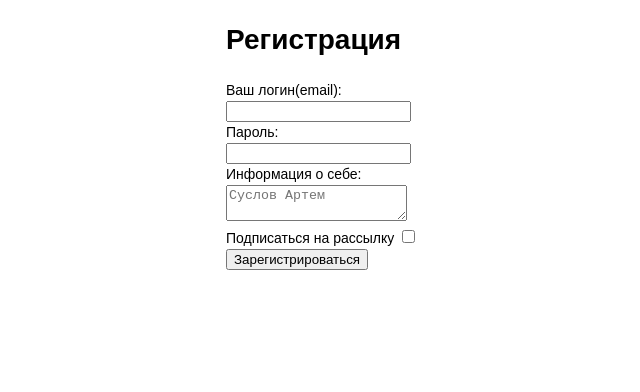
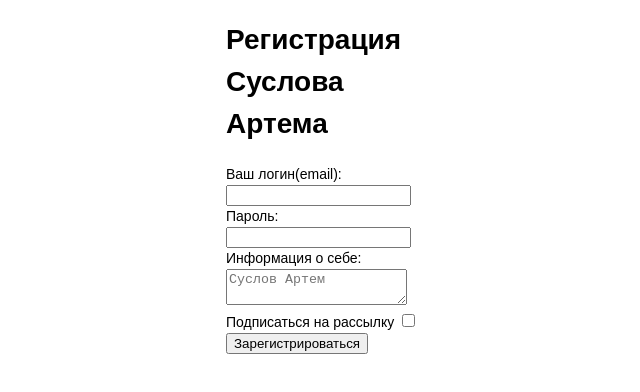
Before and after one commit to IS18game/Forms, a plain HTML site: page index.html in a window 1280 px wide. Shown: the whole page, without its empty margins (314-954 px from the left). Drawn offline with Linux system fonts and the light colour scheme.

Commit message:
Add files via upload

```diff
--- a/index.html
+++ b/index.html
@@ -10,7 +10,7 @@
 <body>
     <main>
         <form>
-            <h1>Регистрация</h1>
+            <h1>Регистрация Суслова Артема</h1>
                 <div>
                     <label for='email'>Ваш логин(email):</label>
                     <input type="email" id="email" name="email" value="">
```
